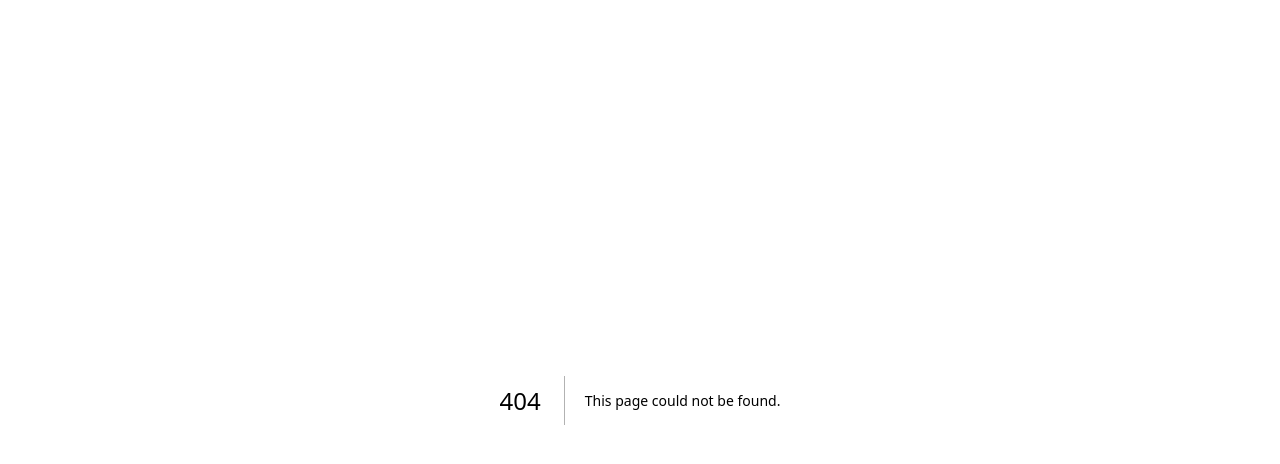
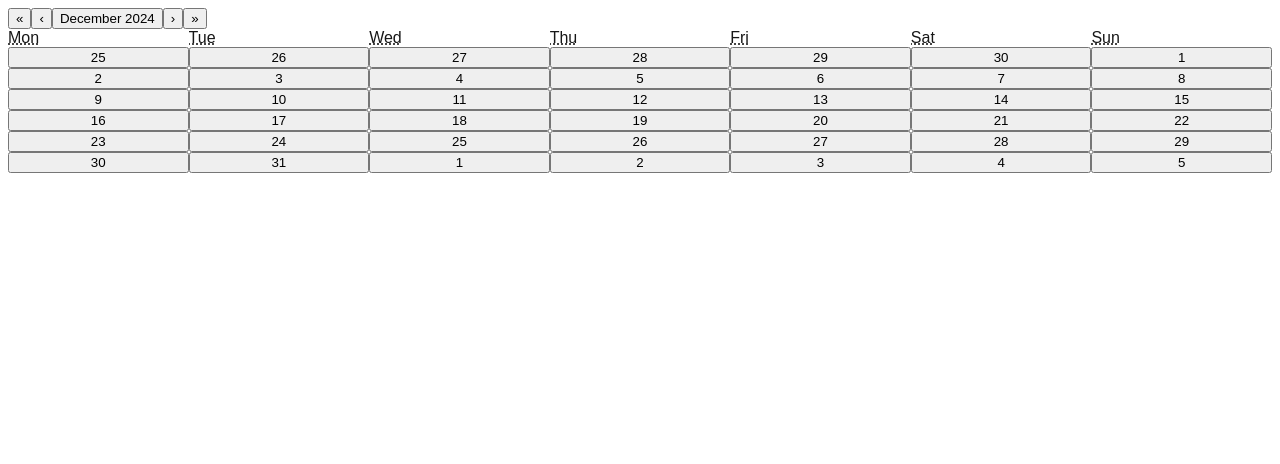
Before and after one commit to chipmunkcol/bit-o, a Next.js app: page /calendar in a window 1280 px wide. Before the commit this address had no page. Shown: the top 464 px of the page. Built offline with nearby package versions, Linux system fonts and the light colour scheme.

Commit message:
feat: 캘린더 라이브러리

```diff
--- a/package.json
+++ b/package.json
@@ -14,6 +14,7 @@
     "axios": "^1.7.9",
     "next": "^15.1.0",
     "react": "^19.0.0",
+    "react-calendar": "^5.1.0",
     "react-dom": "^19.0.0",
     "zustand": "^5.0.2"
   },
--- /dev/null
+++ b/src/app/(pages)/calendar/page.tsx
@@ -0,0 +1,17 @@
+'use client'
+
+import { useState } from 'react'
+import Calendar from 'react-calendar'
+
+type ValuePiece = Date | null
+
+type Value = ValuePiece | [ValuePiece, ValuePiece]
+
+export default function CalendarPage() {
+  const [value, onChange] = useState<Value>(new Date())
+  return (
+    <div>
+      <Calendar onChange={onChange} value={value} />
+    </div>
+  )
+}
```
Also changed, not shown: 1 other file (tests, documents, lock files or other folders).
